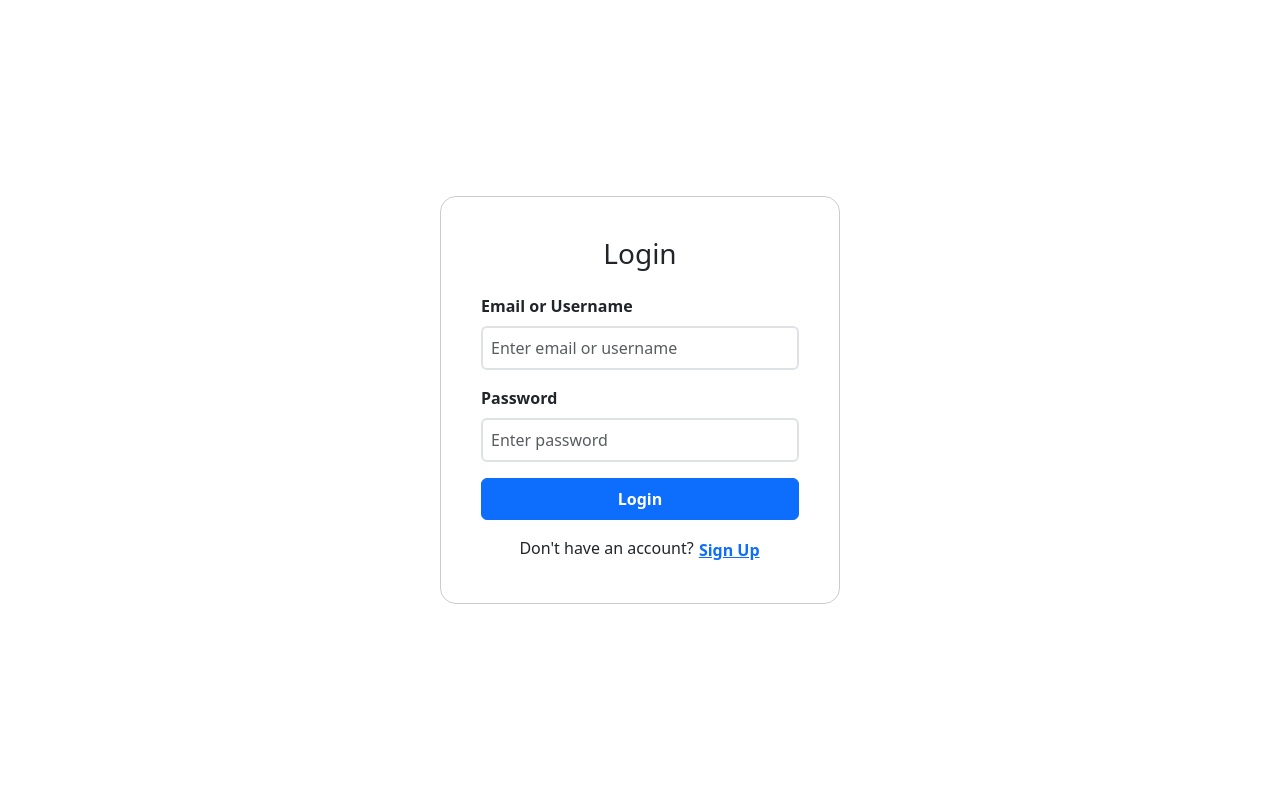
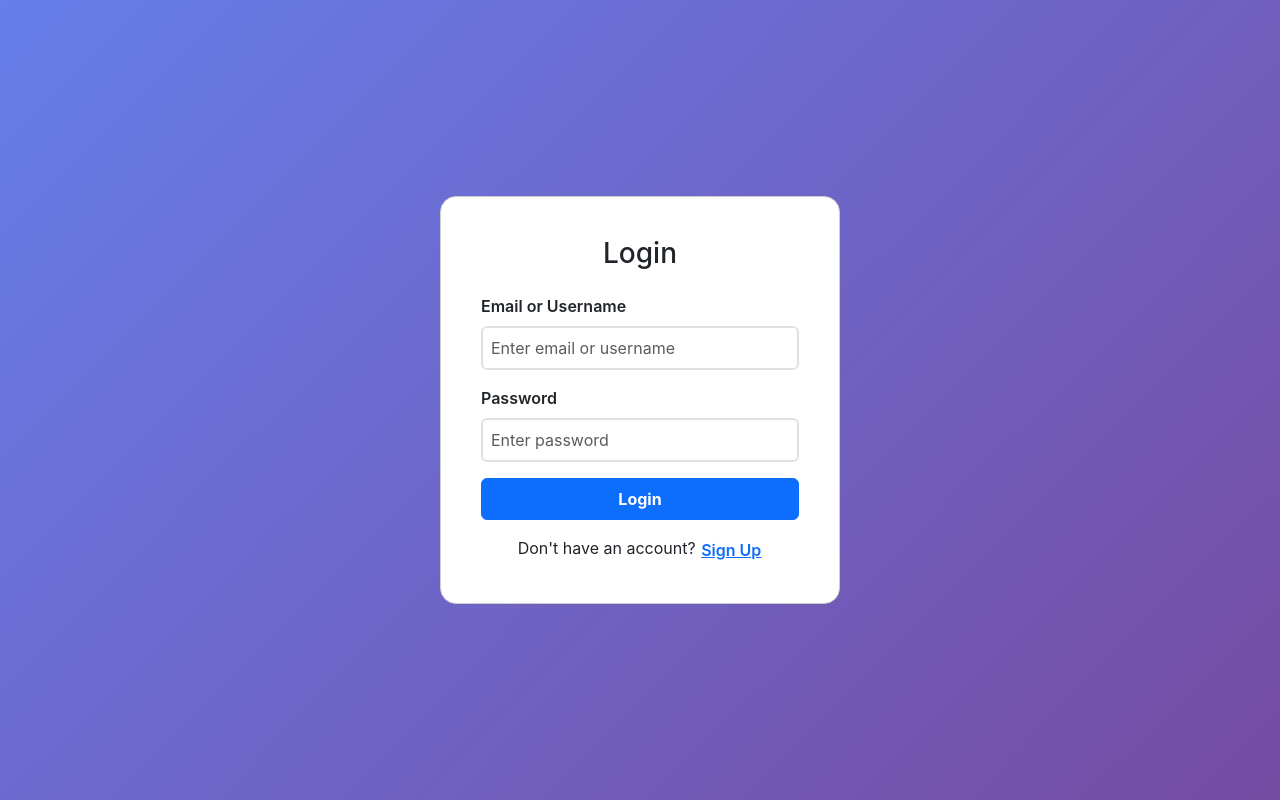
Before and after one commit to aryan-madhavi/HealthShare, a React (Vite) app in the folder HealthShare/: page / in a window 1280 px wide. Built offline with nearby package versions, Linux system fonts and the light colour scheme; the HTML template or start-up script is replaced by a standard one.

Commit message:
fix UI #2

```diff
--- a/HealthShare/src/App.css
+++ b/HealthShare/src/App.css
@@ -1,6 +1,6 @@
-/* #root {
+#root {
   max-width: 100%;
-  /* margin: 0 auto;
+  /* margin: 0 auto; */
   padding: 2rem;
   text-align: center;
   width: 100%;
@@ -52,4 +52,4 @@ body {
 
 .read-the-docs {
   color: #888;
-} */
+}
--- a/HealthShare/src/App.jsx
+++ b/HealthShare/src/App.jsx
@@ -1,4 +1,4 @@
-// App.jsx
+import './App.css'
 import { BrowserRouter as Router, Routes, Route } from "react-router-dom";
 import Layout from "./components/Layout"
 import Documents from "./pages/Document"
--- a/package.json
+++ /dev/null
@@ -1,5 +0,0 @@
-{
-  "dependencies": {
-    "cors": "^2.8.5"
-  }
-}
```
Also changed, not shown: 1 other file (tests, documents, lock files or other folders).
